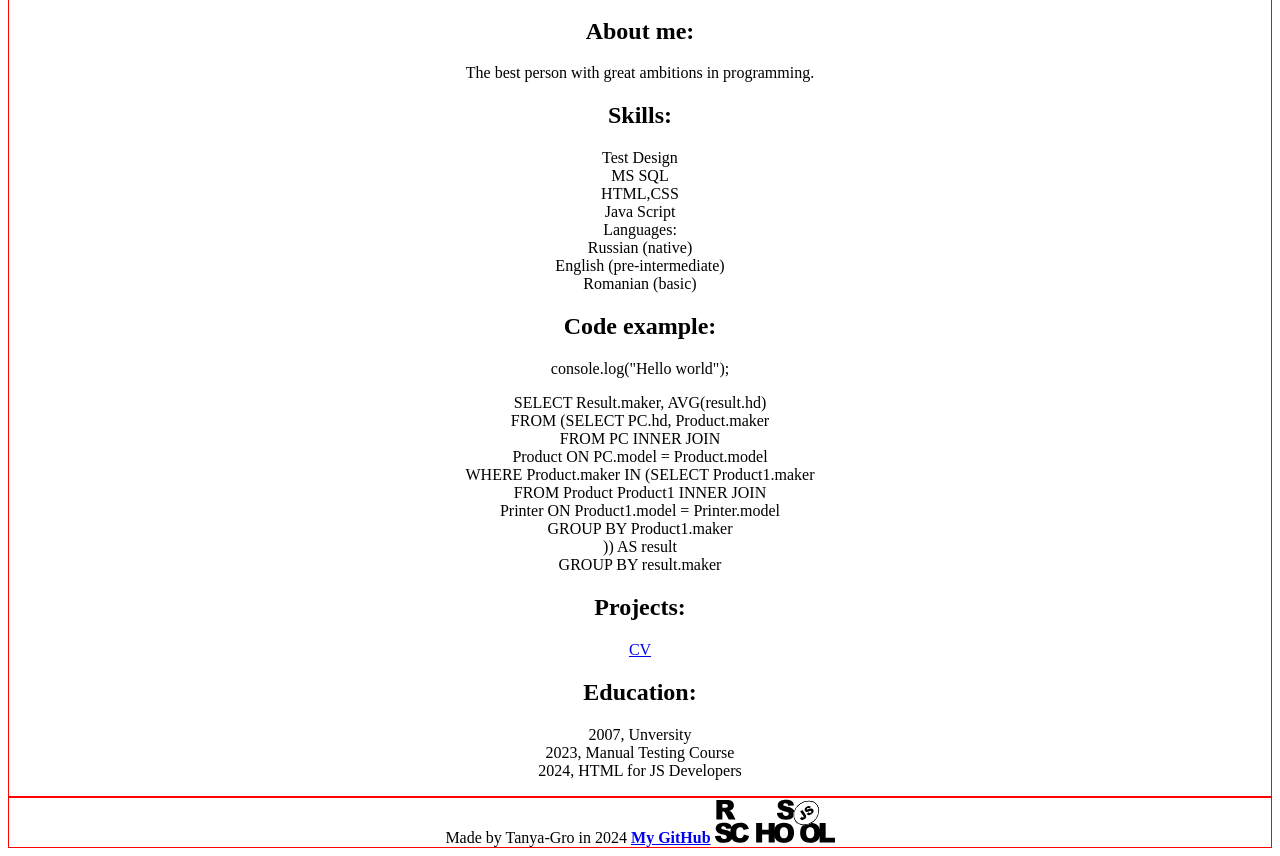
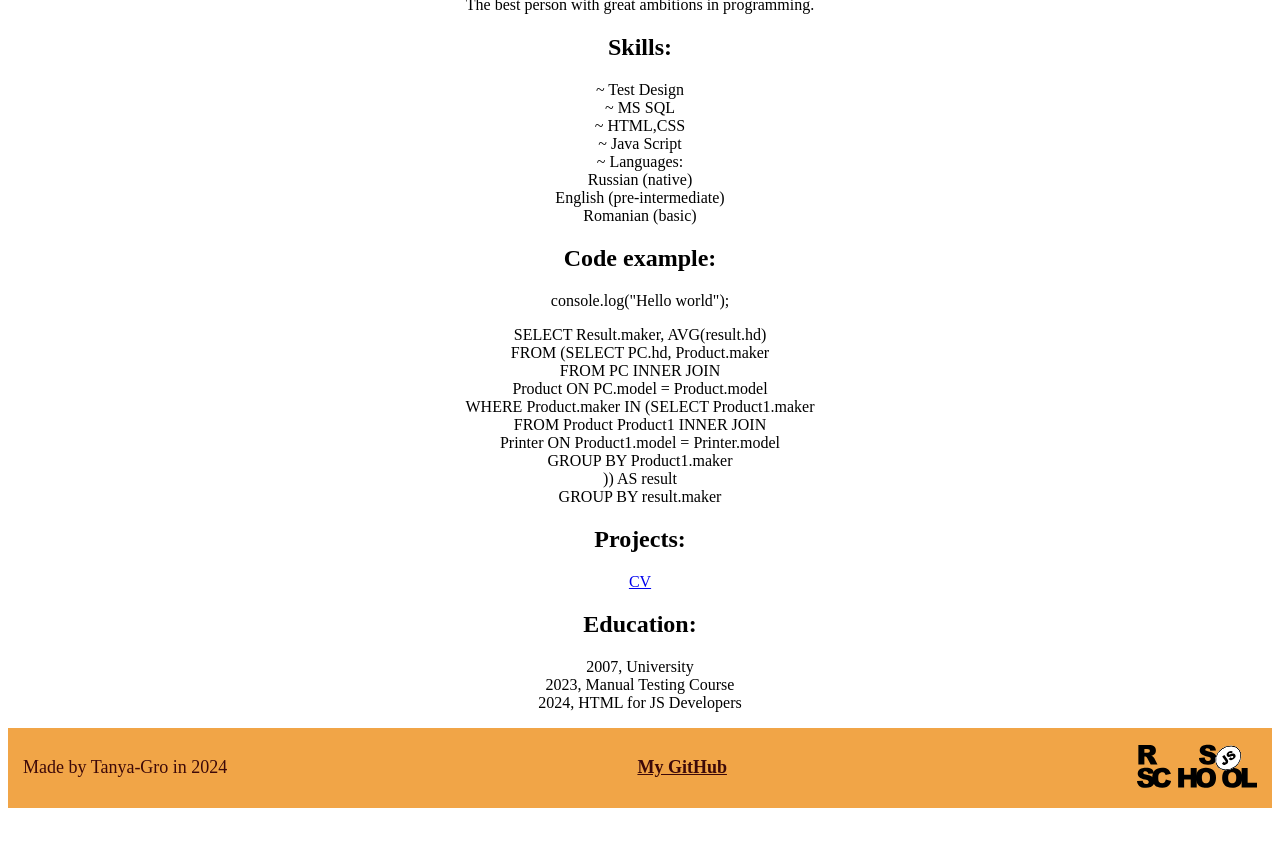
Before and after one commit to Tanya-Gro/rsschool-cv, a plain HTML site: page index.html in a window 1280 px wide. Shown: the part 720-1576 px from the top of the page. After the commit the page ends 1536 px from the top, so only its background shows below. Drawn offline with Linux system fonts and the light colour scheme.

Commit message:
feat: add styles

```diff
--- a/index.html
+++ b/index.html
@@ -5,8 +5,8 @@
     <meta charset="UTF-8">
     <meta name="viewport" content="width=device-width, initial-scale=1.0">
     <title>CV Tatiana Grosul</title>
-    <link rel="stylesheet" href="./style.css" />
-    <link rel="icon" href="./assets/favicon.ico" />
+    <link rel="stylesheet" href="./style.css">
+    <link rel="icon" href="./assets/favicon.ico">
 </head>
 
 <body>
@@ -53,11 +53,11 @@
             <section id="skills">
                 <h2>Skills:</h2>
                 <ul>
-                    <li>Test Design</li>
-                    <li>MS SQL</li>
-                    <li>HTML,CSS</li>
-                    <li>Java Script</li>
-                    <li>Languages:
+                    <li>~ Test Design</li>
+                    <li>~ MS SQL</li>
+                    <li>~ HTML,CSS</li>
+                    <li>~ Java Script</li>
+                    <li>~ Languages:
                         <ul>
                             <li>Russian (native)</li>
                             <li>English (pre-intermediate)</li>
@@ -91,7 +91,7 @@
             <section id="education">
                 <h2>Education:</h2>
                 <ul>
-                    <li>2007, Unversity</li>
+                    <li>2007, University</li>
                     <li>2023, Manual Testing Course</li>
                     <li>2024, HTML for JS Developers</li>
                 </ul>
@@ -102,11 +102,11 @@
 
 
     <footer class="footer">
-        <div>
-            <span>Made by Tanya-Gro in 2024</span>
-            <a href="https://github.com/Tanya-Gro"><b>My GitHub</b></a>
-            <a href="https://rs.school/courses/javascript"><img src="./assets/rs-school-logo.svg" class="rsslogo"
-                    alt="RSS Logo"></a>
+        <div class="footer-list">
+            <span class="footer-item">Made by Tanya-Gro in 2024</span>
+            <a class="footer-item" href="https://github.com/Tanya-Gro"><b>My GitHub</b></a>
+            <a class="footer-item" href="https://rs.school/courses/javascript"><img src="./assets/rs-school-logo.svg"
+                    class="rsslogo" alt="RSS Logo"></a>
         </div>
     </footer>
 </body>
--- a/style.css
+++ b/style.css
@@ -5,10 +5,15 @@
 .header,
 .main,
 .footer {
-    border: 1px solid red;
+    /* border: 1px solid red; */
     text-align: center;
     /* margin: 5px 5px;
     margin-block-start: 5px; */
+}
+
+.header,
+.footer {
+    background-color: rgb(241, 165, 71);
 }
 
 ul {
@@ -21,6 +26,20 @@ li {
     text-align: center;
 }
 
+.nav-list,
+.footer-list {
+    display: flex;
+    justify-content: space-between;
+    align-items: center;
+}
+
+.nav-item,
+.footer-item {
+    margin: 15px 15px;
+    font-size: 18px;
+    color: rgb(61, 9, 9);
+}
+
 .rsslogo {
     width: 120px;
     height: 45px;
```
